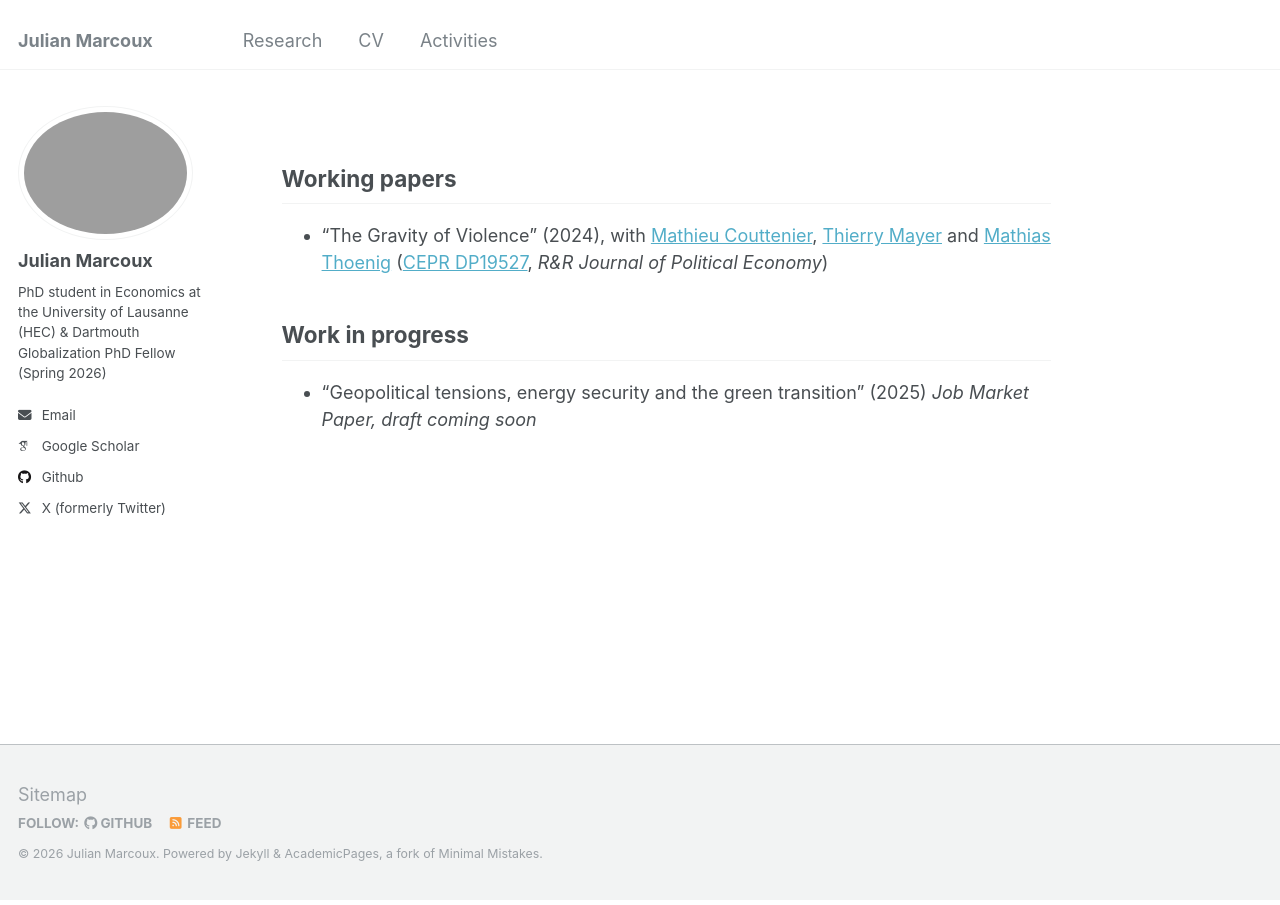
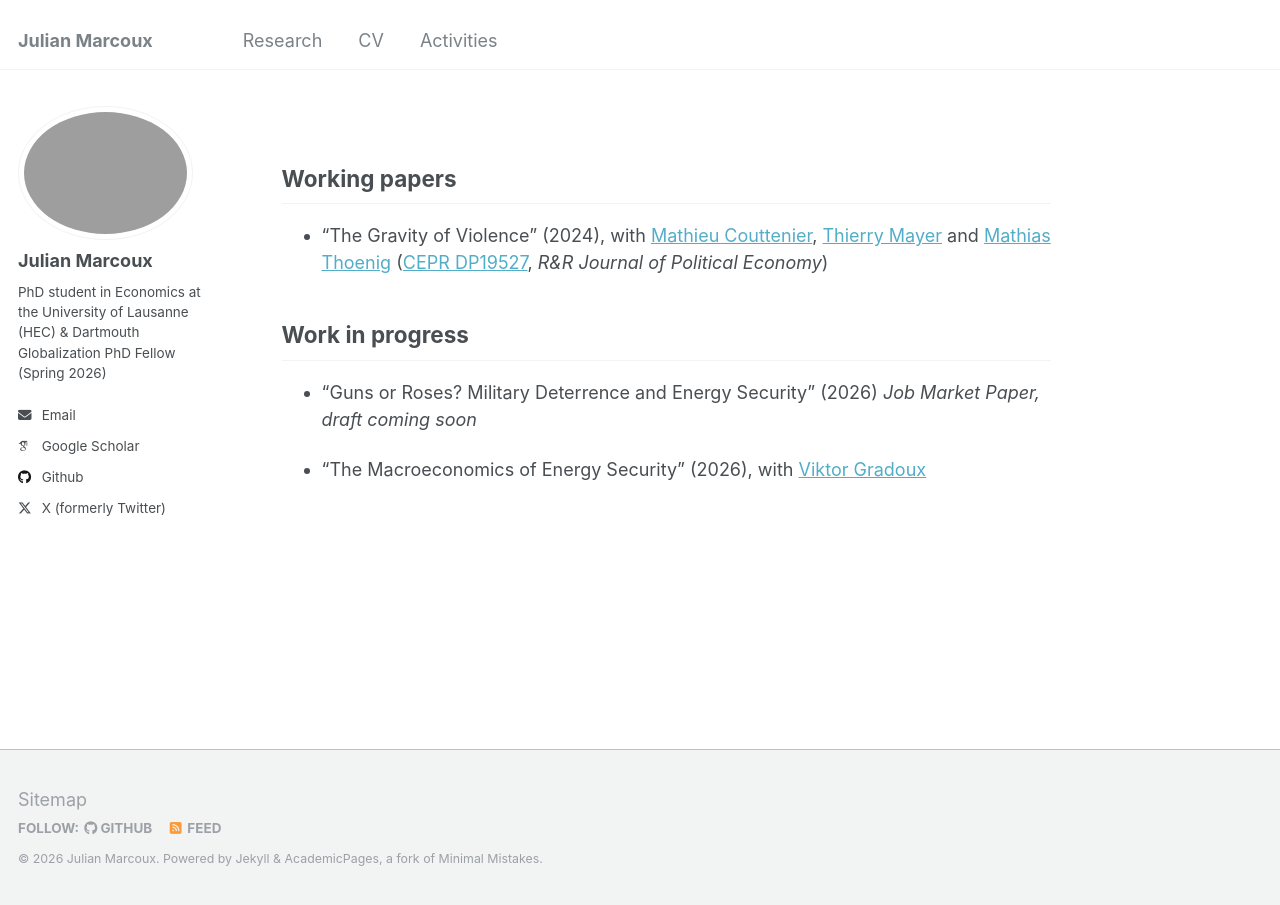
Before and after one commit to julianmarcoux/julianmarcoux.github.io, a Jekyll site: the page built from _pages/research.md, in a window 1280 px wide. Built offline with Jekyll 4.4.1, drawn with Linux system fonts in a browser that asks for light colours; some web fonts are replaced.

Commit message:
Update research.md

```diff
--- a/_pages/research.md
+++ b/_pages/research.md
@@ -13,5 +13,7 @@ Working papers
 
 Work in progress
 --------------
-- "Geopolitical tensions, energy security and the green transition" (2025)
+- "Guns or Roses? Military Deterrence and Energy Security" (2026)
 _Job Market Paper, draft coming soon_
+
+- "The Macroeconomics of Energy Security" (2026), with [Viktor Gradoux](https://viktor-gradoux.github.io/)
```
